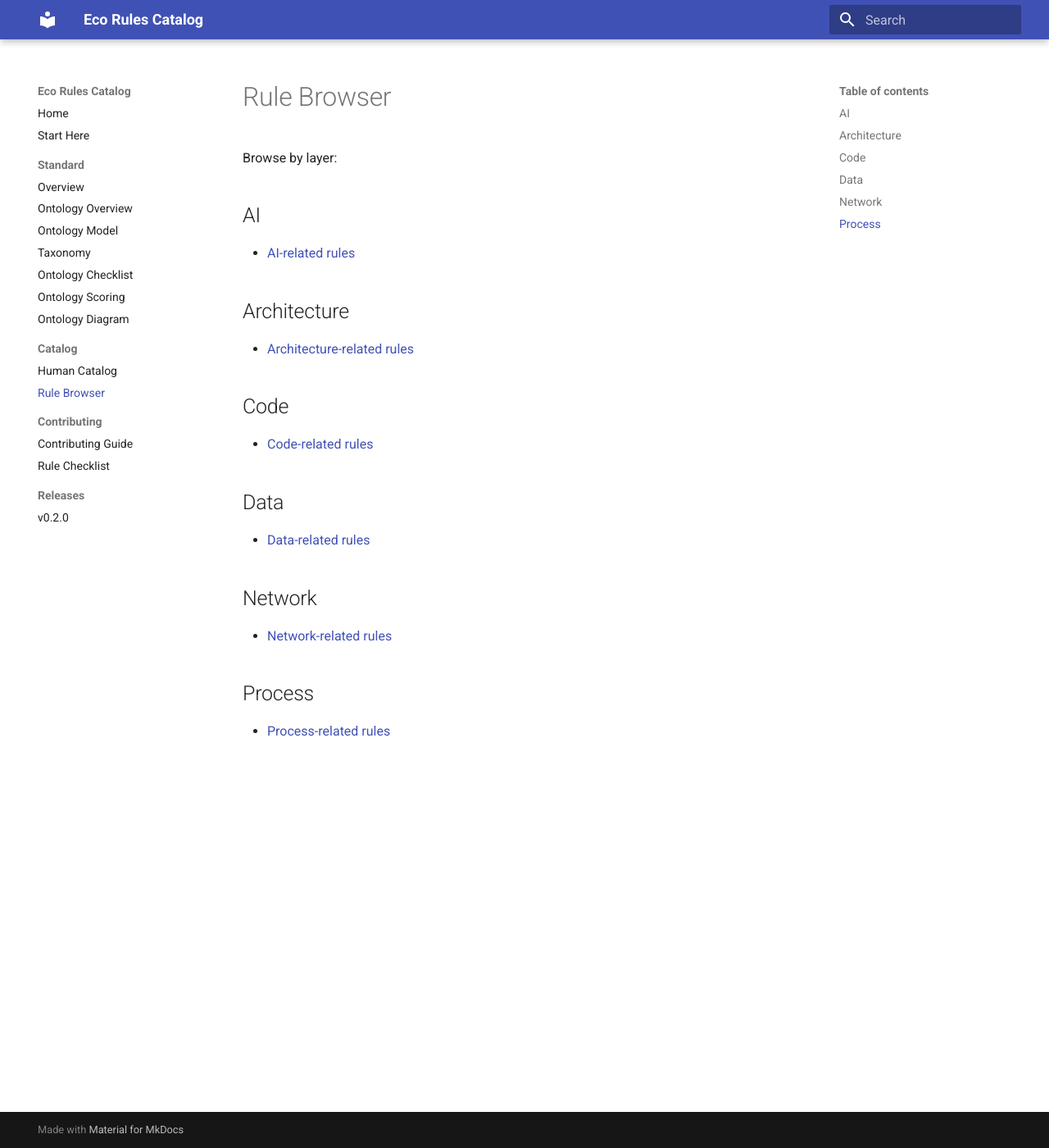
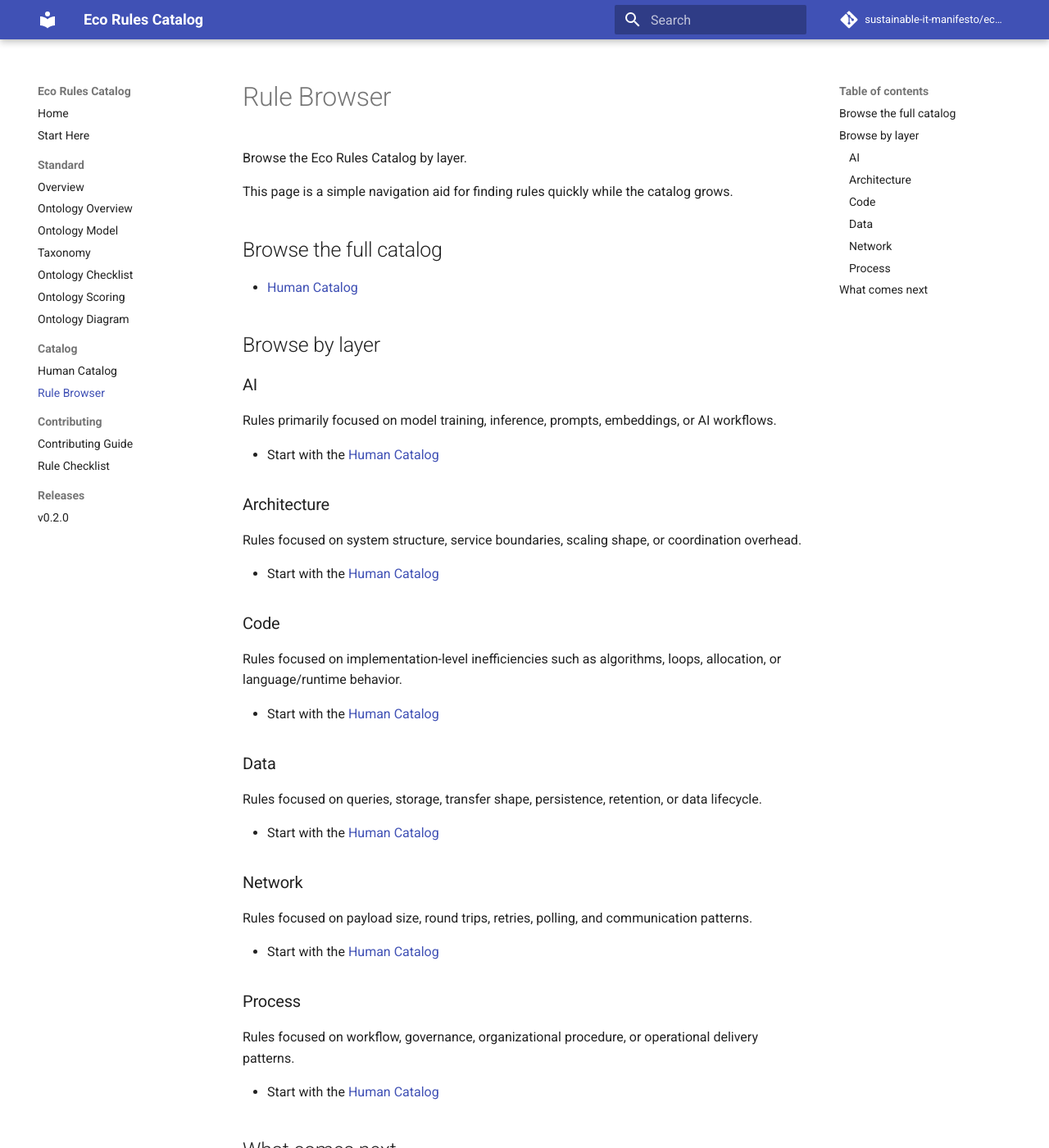
Before and after one commit to Sustainable-IT-Manifesto/eco-rules-catalog, an MkDocs documentation site: the page built from docs/rule-browser.md, in a window 1280 px wide and 1400 px high. Shown: the whole window at 82% size. Built offline with MkDocs 1.6.1 and Material for MkDocs 9.7.7, drawn with Linux system fonts in a browser that asks for light colours; comment, search, counter and statistics services are not loaded; some of the changed text lies outside the part shown.

Commit message:
website update

```diff
--- a/docs/rule-browser.md
+++ b/docs/rule-browser.md
@@ -1,21 +1,58 @@
 # Rule Browser
 
-Browse by layer:
+Browse the Eco Rules Catalog by layer.
 
-## AI
-- [AI-related rules](catalog/index.md)
+This page is a simple navigation aid for finding rules quickly while the catalog grows.
 
-## Architecture
-- [Architecture-related rules](catalog/index.md)
+## Browse the full catalog
 
-## Code
-- [Code-related rules](catalog/index.md)
+- [Human Catalog](catalog/index.md)
 
-## Data
-- [Data-related rules](catalog/index.md)
+## Browse by layer
 
-## Network
-- [Network-related rules](catalog/index.md)
+### AI
 
-## Process
-- [Process-related rules](catalog/index.md)
+Rules primarily focused on model training, inference, prompts, embeddings, or AI workflows.
+
+- Start with the [Human Catalog](catalog/index.md)
+
+### Architecture
+
+Rules focused on system structure, service boundaries, scaling shape, or coordination overhead.
+
+- Start with the [Human Catalog](catalog/index.md)
+
+### Code
+
+Rules focused on implementation-level inefficiencies such as algorithms, loops, allocation, or language/runtime behavior.
+
+- Start with the [Human Catalog](catalog/index.md)
+
+### Data
+
+Rules focused on queries, storage, transfer shape, persistence, retention, or data lifecycle.
+
+- Start with the [Human Catalog](catalog/index.md)
+
+### Network
+
+Rules focused on payload size, round trips, retries, polling, and communication patterns.
+
+- Start with the [Human Catalog](catalog/index.md)
+
+### Process
+
+Rules focused on workflow, governance, organizational procedure, or operational delivery patterns.
+
+- Start with the [Human Catalog](catalog/index.md)
+
+## What comes next
+
+Future versions of the browser should include:
+
+- layer-specific indexes
+- category indexes
+- family indexes
+- better search and filtering
+
+Because waste is a bug.
--- a/mkdocs.yml
+++ b/mkdocs.yml
@@ -1,6 +1,8 @@
 site_name: Eco Rules Catalog
-site_description: SITM standard for identifying software inefficiency
+site_description: SITM standard for identifying and describing software inefficiency
 site_url: https://sustainable-it-manifesto.github.io/eco-rules-catalog/
+repo_url: https://github.com/sustainable-it-manifesto/eco-rules-catalog
+repo_name: sustainable-it-manifesto/eco-rules-catalog
 
 theme:
   name: material
@@ -20,7 +22,6 @@ markdown_extensions:
   - pymdownx.superfences
   - pymdownx.highlight
   - pymdownx.inlinehilite
-
 
 nav:
   - Home: index.md
```
Also changed, not shown: docs/index.md (+62 -8 lines), 2 other files.
